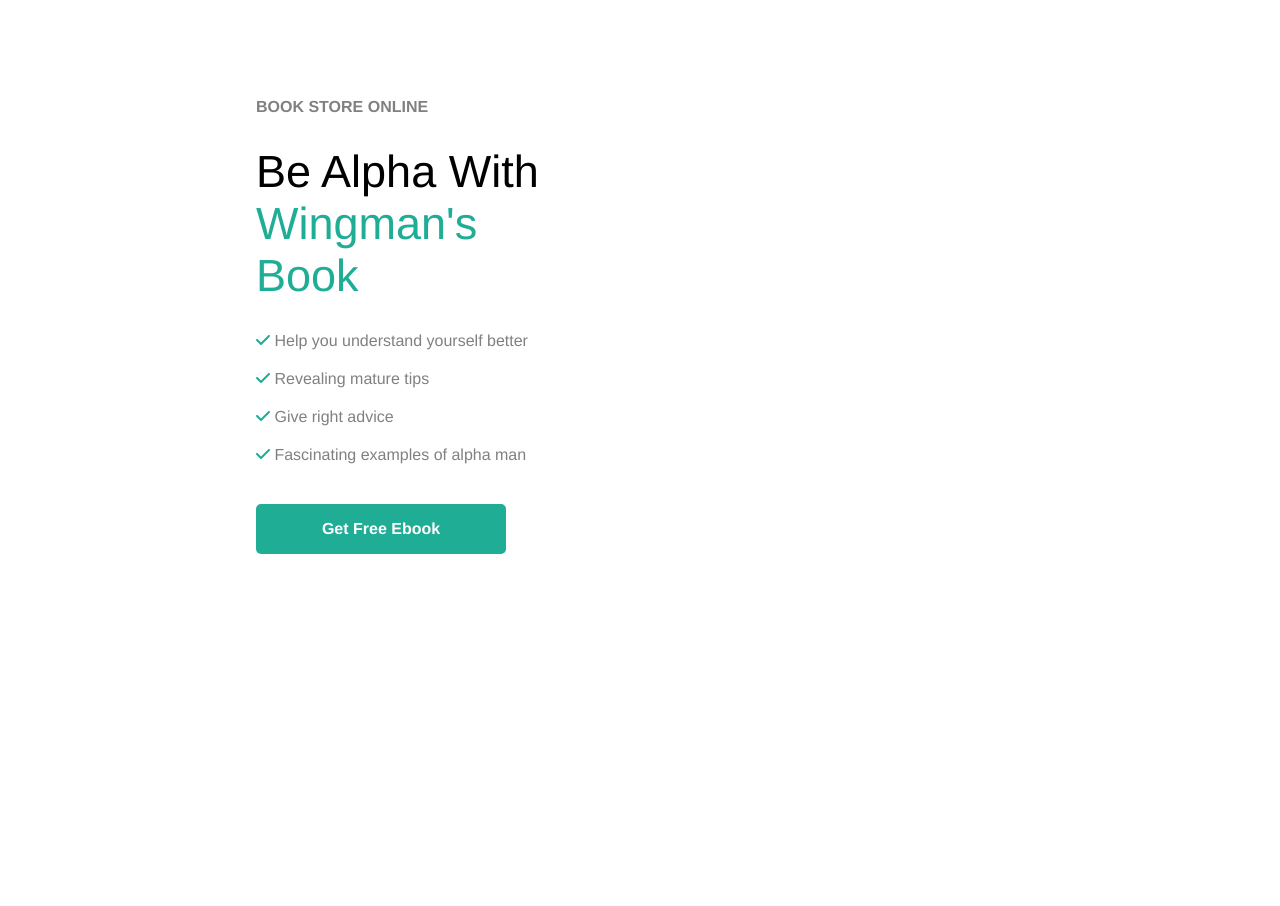
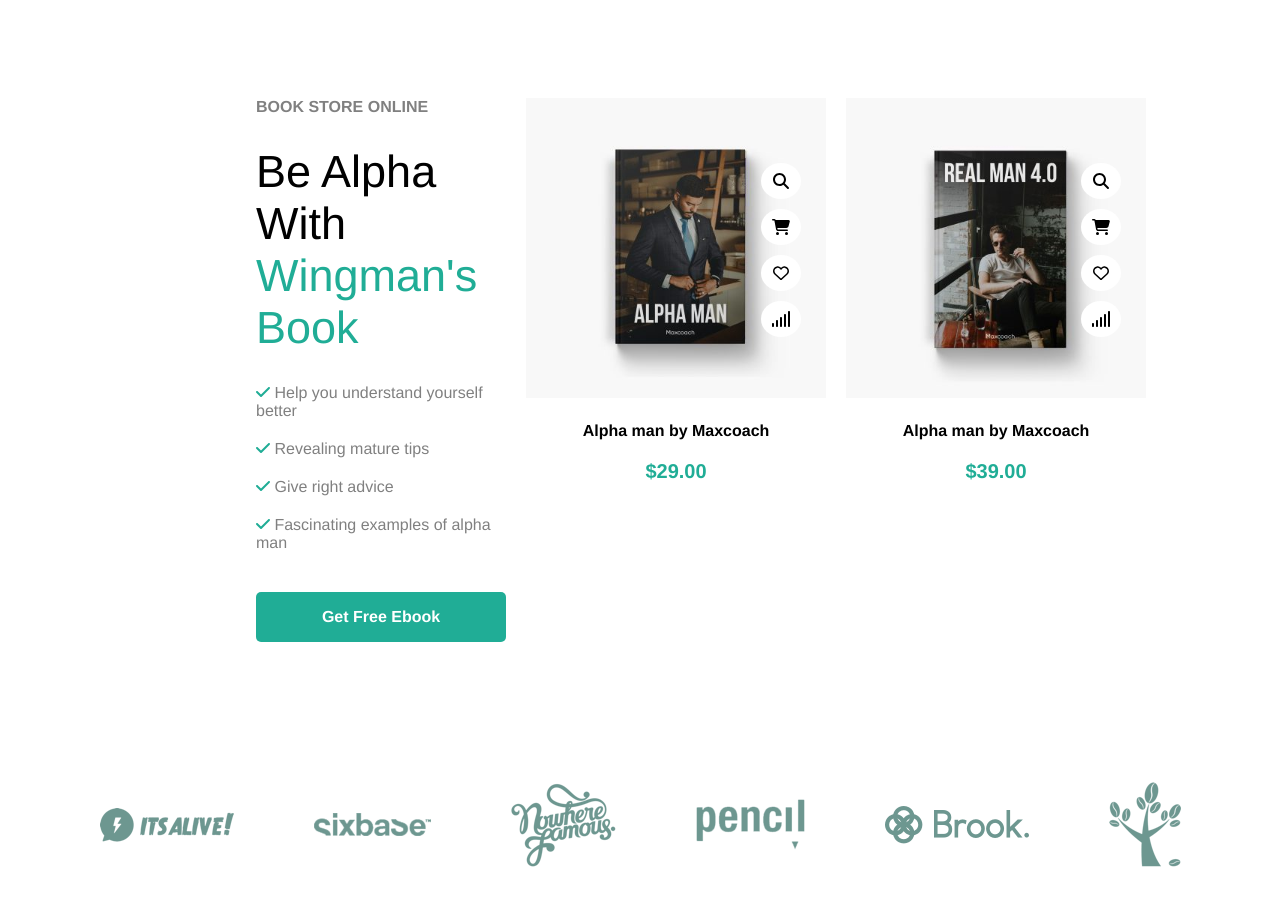
Before and after one commit to mouhcine15/proj-html-vuejs, a Vue app: page / in a window 1280 px wide. Shown: the part 3866-4772 px from the top of the page. Before the commit the page ends 4420 px from the top, so only its background shows below. Built offline with nearby package versions, Linux system fonts and the light colour scheme.

Commit message:
sezione book store completa

```diff
--- a/src/components/BookStore.vue
+++ b/src/components/BookStore.vue
@@ -1,5 +1,6 @@
 <template>
-  <div class="section">
+<div>
+    <div class="section just-between">
       <div class="width-40-perc">
           <h4 class="grey">BOOK STORE ONLINE</h4>
           <div class="font-size-45 margin-top-30">Be Alpha With <p class="green disp-inline">Wingman's Book</p></div>
@@ -35,6 +36,33 @@
               <strong>Get Free Ebook</strong>
           </div>
       </div>
+      <div class="just-between">
+          <div class="pad-right-20 text-center relative card" v-for="(item, i) in books" :key="i">
+              <img class="width-300" :src="item.img" alt="">
+              <div class="margin-top-20">
+                  <strong>{{item.title}}</strong>
+              </div>
+              <div class="green font-size-20 margin-top-20">
+                  <strong>{{item.price}}</strong>
+              </div>
+              <div class="icone-card">
+                  <font-awesome-icon icon="fa-solid fa-magnifying-glass" class="icona" />
+                  <font-awesome-icon icon="fa-solid fa-cart-shopping" class="icona"/>
+                  <font-awesome-icon icon="fa-regular fa-heart" class="icona"/>
+                  <font-awesome-icon icon="fa-solid fa-signal" class="icona"/>
+              </div>
+          </div>
+      </div>
+    </div>
+    <div class="section align-center just-center">
+        <img src="../assets/client-logo-05-primary.png" alt="">
+        <img src="../assets/client-logo-06-primary.png" alt="">
+        <img src="../assets/client-logo-07-primary.png" alt="">
+        <img src="../assets/client-logo-04-primary.png" alt="">
+        <img src="../assets/client-logo-03-primary.png" alt="">
+        <img src="../assets/client-logo-02-primary.png" alt="">
+    </div>
+
 </div>
 </template>
 
@@ -42,7 +70,22 @@
 
 export default {
   name: 'BookStore',
-
+    data () {
+      return {
+          books: [
+            {
+                img: require("../assets/product-book-11-400x400.jpg"),
+                title:'Alpha man by Maxcoach',
+                price: '$29.00'
+            },
+            {
+                img: require("../assets/product-book-10-400x400.jpg"),
+                title:'Alpha man by Maxcoach',
+                price: '$39.00',
+            }
+            ]
+        }
+    }
 }
 </script>
 
@@ -65,6 +108,26 @@ export default {
     #bottone:hover {
         background-color: rgba(63,58,100,255);
     }
+    .icone-card {
+        position: absolute;
+        top: 60px;
+        right: 20px;
+        display: flex;
+        flex-direction: column;
+        justify-content: flex-start;
+    }
+    .icone-card .icona {
+        background-color: white;
+        border-radius: 50%;
+        padding: 10px;
+        margin: 5px;
+    }
+
+    .align-center img {
+        padding: 40px;
+        filter: grayscale(0.7);
+    }
+
    .section {
         width: 100%;
         margin-top: 100px;
@@ -98,7 +161,7 @@ export default {
     .padding-50 {
         padding: 50px;
     }
-    .pad-left-20 {
+    .pad-right-20 {
         padding-left: 20px;
     }
     .pad-top-10 {
@@ -111,14 +174,17 @@ export default {
         padding-bottom: 30px;
     }
 // WIDTH
-    .width-360 {
-        width: 360px;
+    .width-200 {
+        width: 200px;
+    }
+    .width-300 {
+        width: 300px;
     }
     .width-40-perc {
         width: 40%;
     }
-    .width-55-perc {
-        width: 55%;
+    .width-50-perc {
+        width: 50%;
     }
     .width-100-perc {
         width: 100%;
@@ -144,6 +210,10 @@ export default {
         display: flex;
         justify-content: center;
     }
+    .just-around {
+        display: flex;
+        justify-content: space-around;
+    }
     .align-center {
         display: flex;
         align-items: center;
@@ -152,9 +222,26 @@ export default {
         display: flex;
         flex-wrap: wrap;
     }
+    .flex-verticale {
+        display: flex;
+        flex-direction: column;
+        justify-content: flex-start;
+    }
 // DISPLAY
     .disp-inline {
         display: inline;
+    }
+    .disp-none {
+        display: none;
+    }
+// POSITION
+    .relative {
+        position: relative;
+    }
+    .absolute {
+        position: absolute;
+        top: 70px;
+        right: 10px
     }
 // BORDER RADIUS
     .radius-5 {
```
Lines whose indentation alone changed are shown as unchanged.
